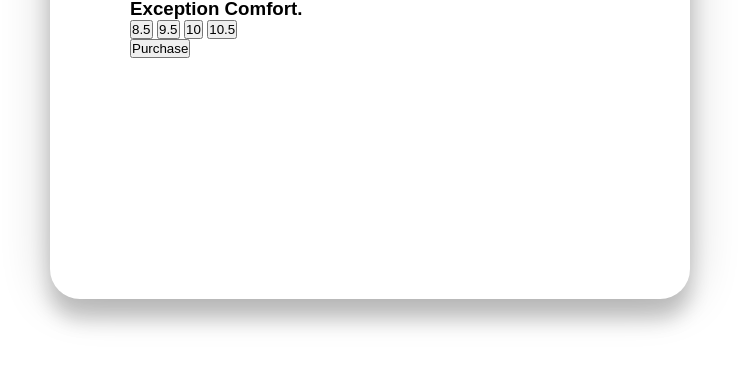
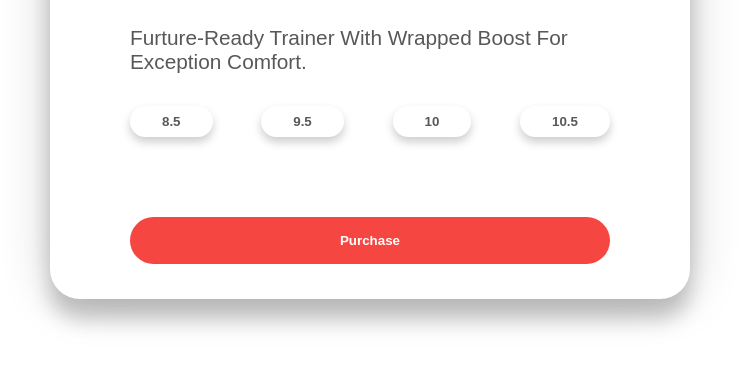
Before and after one commit to jesusgarcia87/Adidas-3D, a plain HTML site: page index.html in a window 1280 px wide. Shown: the part 421-800 px from the top of the page, without its empty margins (270-1009 px from the left). Drawn offline with Linux system fonts and the light colour scheme.

Commit message:
finish all css

```diff
--- a/styles.css
+++ b/styles.css
@@ -54,3 +54,50 @@ body {
   border-radius: 50%;
   z-index: 1;
 }
+
+.info h1 {
+  font-size: 3rem;
+}
+
+.info h3 {
+  font-size: 1.3rem;
+  padding: 2rem 0rem;
+  color: #585858;
+  font-weight: lighter;
+}
+
+.sizes {
+  display: flex;
+  justify-content: space-between;
+}
+
+.sizes button {
+  padding: 0.5rem 2rem;
+  background: none;
+  border: none;
+  box-shadow: 0px 5px 10px rgba(0, 0, 0, 0.2);
+  border-radius: 30px;
+  cursor: pointer;
+  font-weight: bold;
+  color: #585858;
+}
+
+.button.active {
+  background: #585858;
+  color: white;
+}
+
+.purchase {
+  margin-top: 5rem;
+}
+
+.purchase button {
+  width: 100%;
+  padding: 1rem 0rem;
+  background: #f54642;
+  border: none;
+  color: white;
+  cursor: pointer;
+  border-radius: 30px;
+  font-weight: bolder;
+}
```
